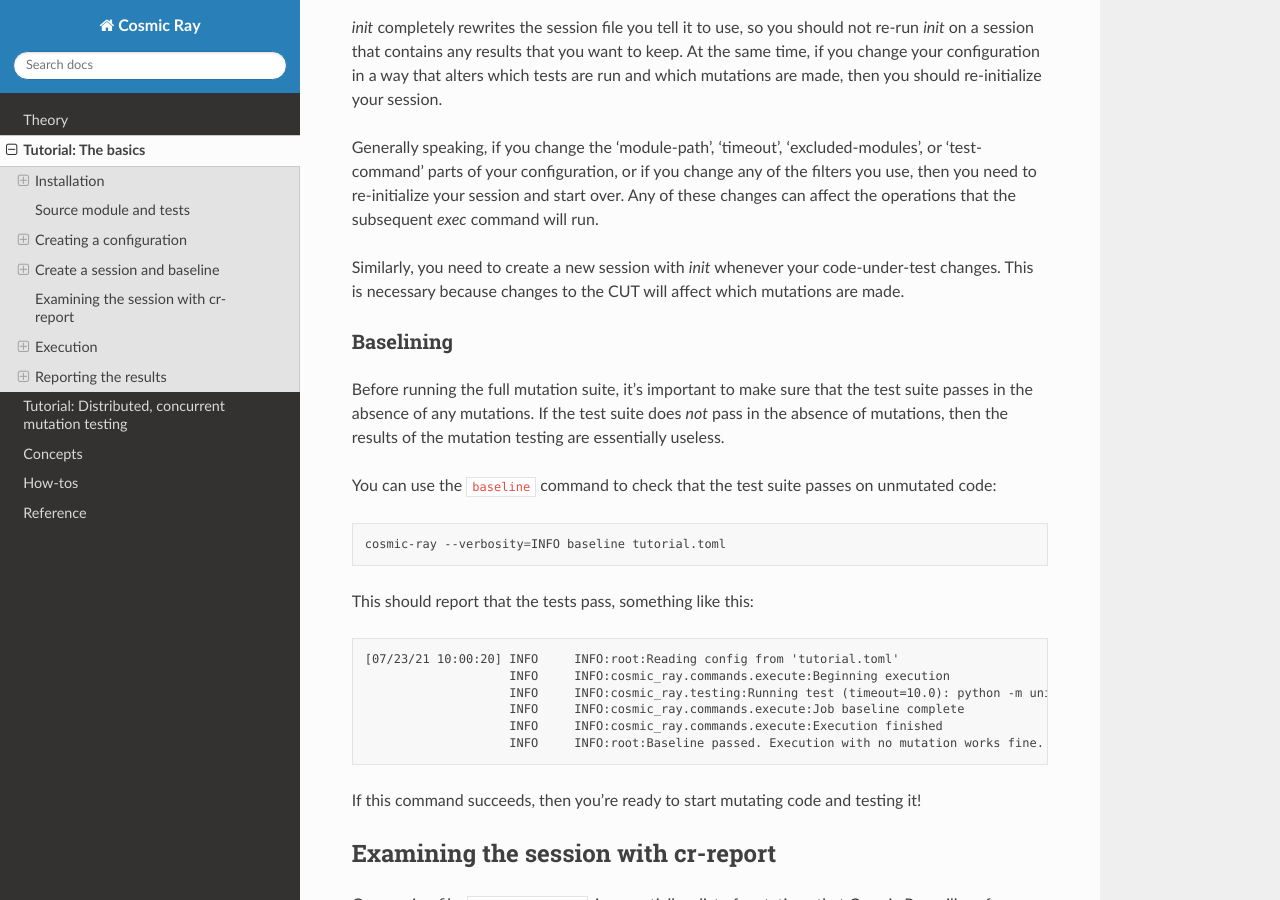
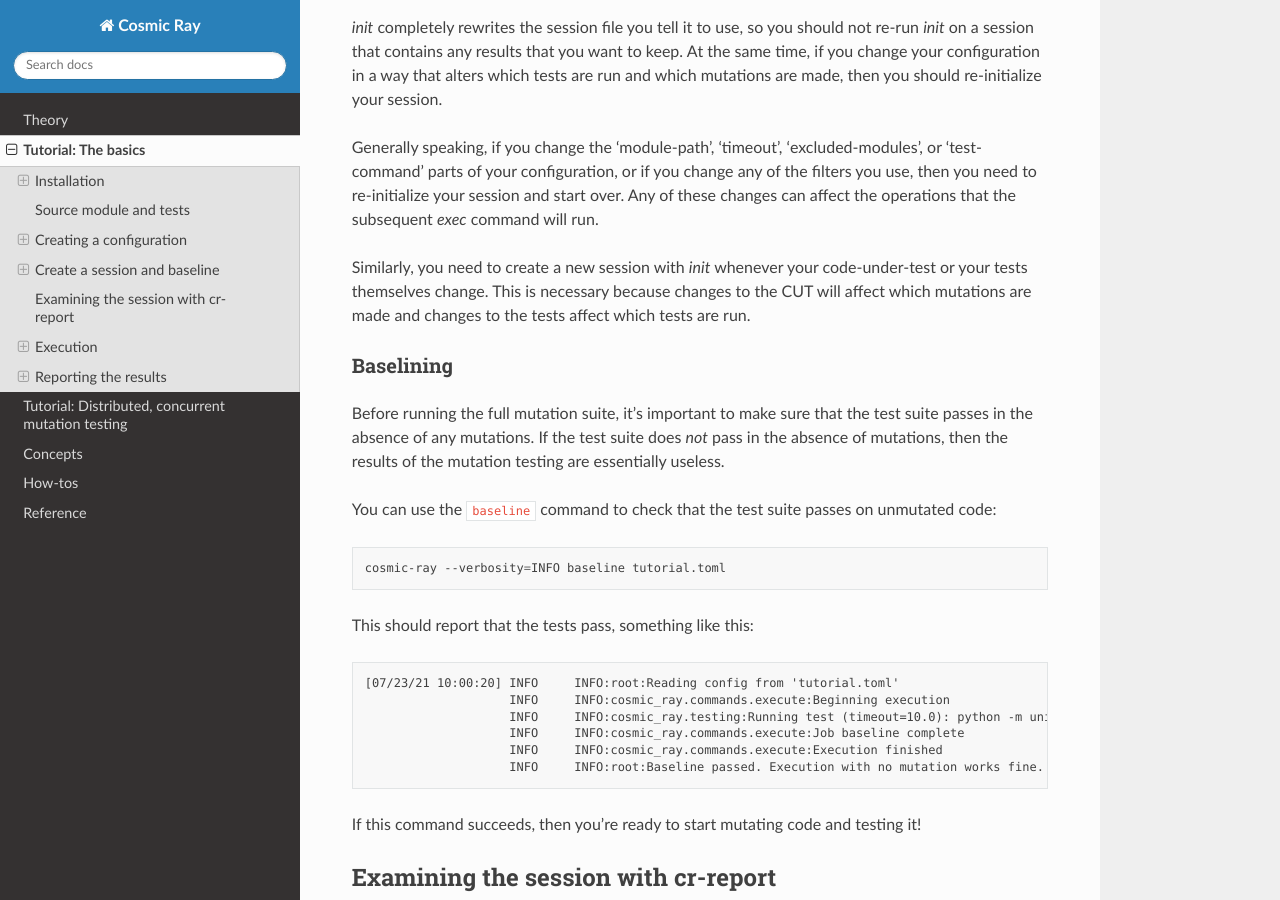
Before and after one commit to sixty-north/cosmic-ray, a Sphinx documentation site: the page built from docs/source/tutorials/intro/index.rst, in a window 1280 px wide and 900 px high, scrolled down 5187 px. Built offline with Sphinx 7.4.7 and the Read the Docs theme 2.0.0, drawn with Linux system fonts in a browser that asks for light colours.

Commit message:
Improved explanation of when to re-run init.

```diff
--- a/docs/source/tutorials/intro/index.rst
+++ b/docs/source/tutorials/intro/index.rst
@@ -218,8 +218,9 @@ Generally speaking, if you change the 'module-path', 'timeout', 'excluded-module
 configuration, or if you change any of the filters you use, then you need to re-initialize your session and start over.
 Any of these changes can affect the operations that the subsequent `exec` command will run.
 
-Similarly, you need to create a new session with `init` whenever your code-under-test changes. This is necessary because
-changes to the CUT will affect which mutations are made.
+Similarly, you need to create a new session with `init` whenever your code-under-test or your tests themselves change.
+This is necessary because changes to the CUT will affect which mutations are made and changes to the tests affect which
+tests are run.
 
 Baselining
 ----------
```
